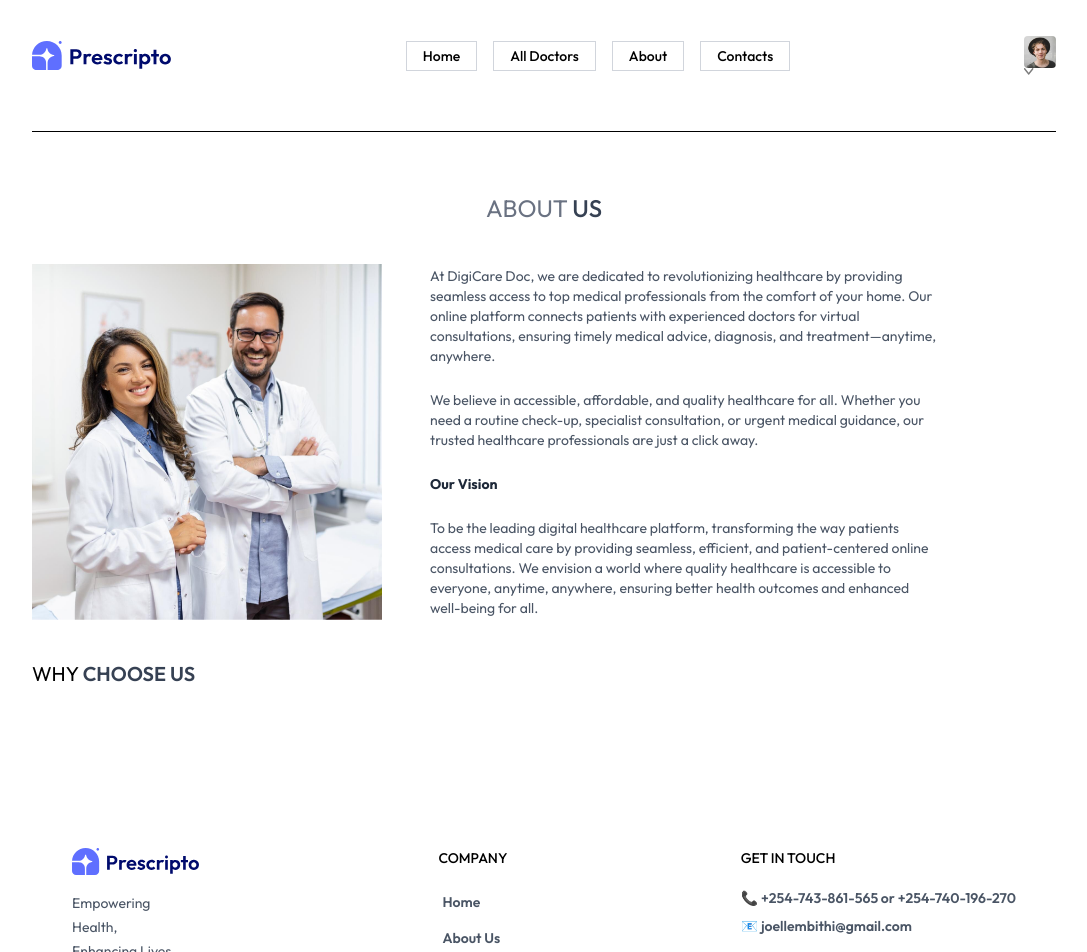
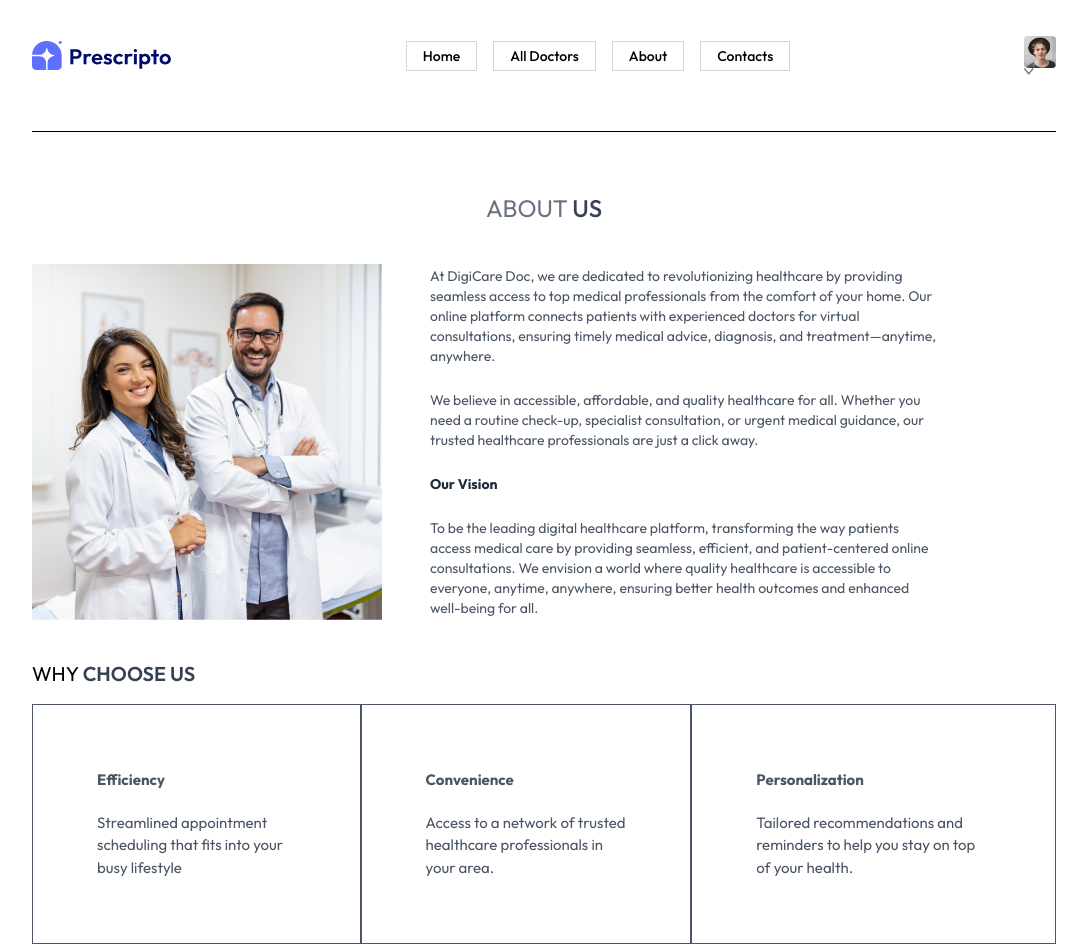
Before and after one commit to JoelMbithi/App-Project, a React app in the folder frontend/: page /about in a window 1280 px wide. Shown: the top 952 px of the page, without its empty margins (96-1183 px from the left). Built offline with nearby package versions, Linux system fonts and the light colour scheme; the HTML template or start-up script is replaced by a standard one.

Commit message:
done about page

```diff
--- a/frontend/src/Pages/About.jsx
+++ b/frontend/src/Pages/About.jsx
@@ -20,10 +20,20 @@
     <div className='text-xl my-4'>
      <p> WHY <span className='text-gray-700 font-semibold'>CHOOSE US</span> </p>
     </div>
-    <div>
-      <div></div>
-      <div></div>
-      <div></div>
+    <div className='flex flex-col md:flex-row'>
+      <div className='border px-10 md:px-16 py-8 sm:py-16 flex flex-col gap-5 text-[15px] hover:bg-blue-600 hover:text-white transition-all duration-all duration-300 text-gray-600  hover:scale-125 transition-all '>
+        <b>Efficiency</b>
+        <p>Streamlined appointment scheduling that fits into your busy lifestyle</p>
+      </div>
+      <div  className='border px-10 md:px-16 py-8 sm:py-16 flex flex-col gap-5 text-[15px] hover:bg-blue-600 hover:text-white transition-all duration-all duration-300 text-gray-600 hover:scale-125 transition-all'>
+      <b>Convenience</b>
+      <p>Access to a network of trusted healthcare professionals in your area.</p>
+      </div>
+      <div className='border px-10 md:px-16 py-8 sm:py-16 flex flex-col gap-5 text-[15px] hover:bg-blue-600 hover:text-white transition-all duration-all duration-300 text-gray-600  hover:scale-125 transition-all'>
+
+        <b>Personalization</b>
+        <p>Tailored recommendations and reminders to help you stay on top of your health.</p>
+      </div>
     </div>
     </div>
   )
```
